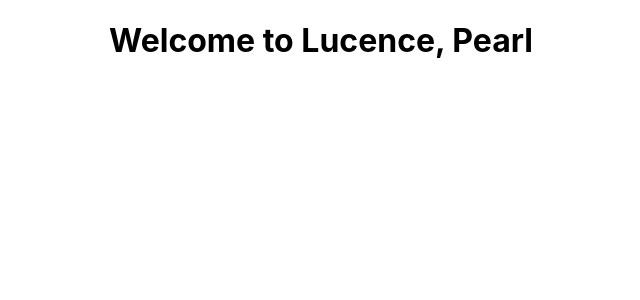
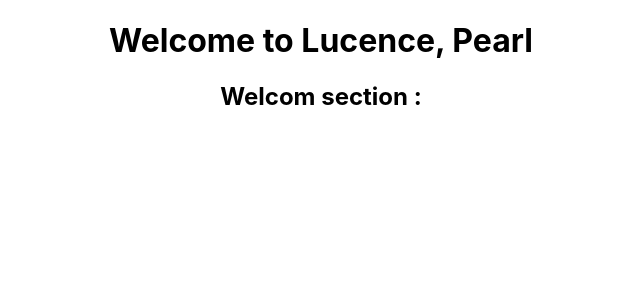
Before and after one commit to Pearl-15/myreact, a React (Create React App) app: page / in a window 1280 px wide. Shown: the top 300 px of the page, without its empty margins (319-959 px from the left). Built offline with nearby package versions, Linux system fonts and the light colour scheme.

Commit message:
add welcome section

```diff
--- a/src/App.js
+++ b/src/App.js
@@ -5,6 +5,7 @@ function App() {
   return (
     <div className="App">
         <h1>Welcome to Lucence, Pearl</h1>
+        <h2>Welcom section : </h2>
     </div>
   );
 }
```
